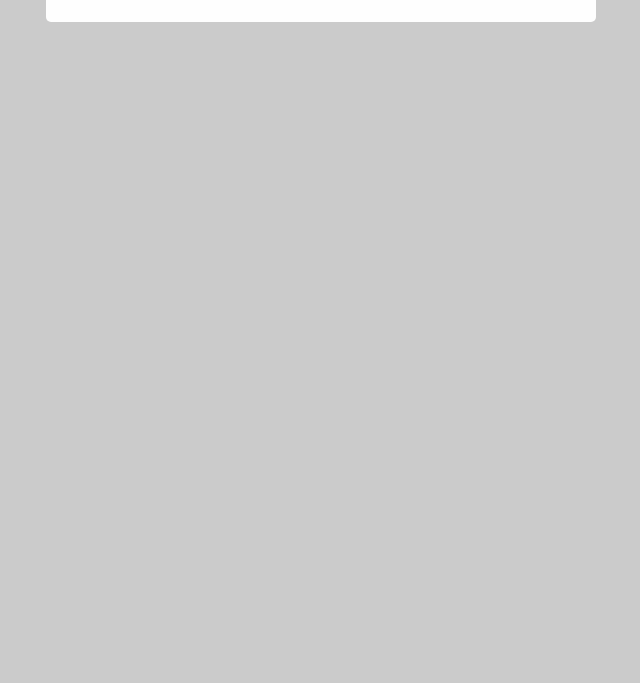
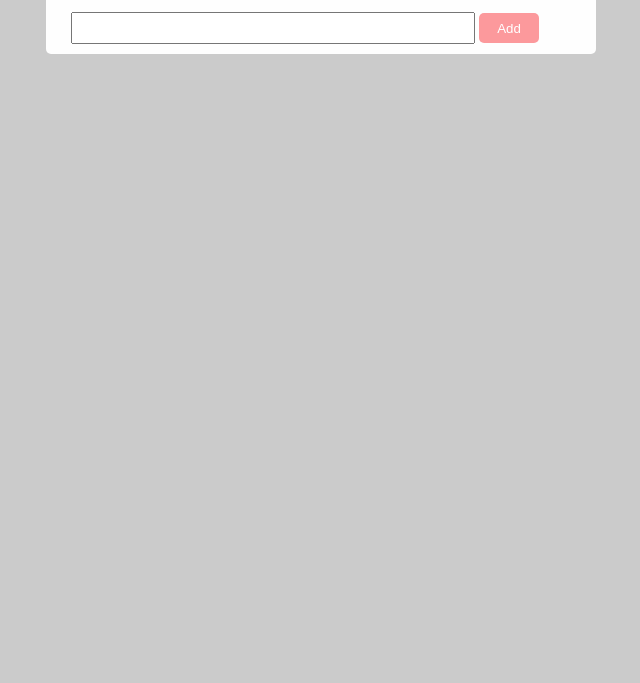
Before and after one commit to syydas/to-do-list, a plain HTML site: page index.html in a window 1280 px wide. Shown: the part 117-800 px from the top of the page, without its empty margins (319-959 px from the left). Drawn offline with Linux system fonts and the light colour scheme.

Commit message:
[zhengsuqin] add the input box and add buttons of the header of todo list

```diff
--- a/index.html
+++ b/index.html
@@ -11,6 +11,10 @@
 			<div class="header">
 				<h2>To Do List</h2>
 				<p>Simple Todo List with adding and filter by diff status.</p>
+				<div class="add-task">
+					<input type="text" name="task" />
+					<button class="add-btn">Add</button>
+				</div>
 			</div>
 		</div>
 	</body>
--- a/static/styles/index.css
+++ b/static/styles/index.css
@@ -15,9 +15,24 @@ body {
 	background-color: #fefefe;
 }
 
-.todo-list p {
+.header p {
   margin: 15px 0 15px 0;
   font-size: 15px;
   font-weight: 600;
   font-style: italic;
 }
+
+.add-task input{
+  height: 28px;
+  width: 400px;
+}
+
+.add-btn {
+  height: 30px;
+  width: 60px;
+  border: none;
+  border-radius: 5px;
+  outline: none;
+  color: #fff;
+  background-color: #fc999c;
+}
```
Lines whose indentation alone changed are shown as unchanged.
